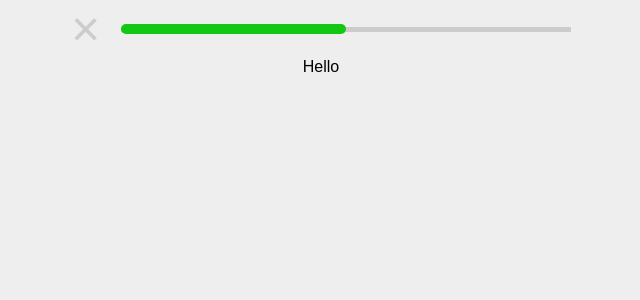
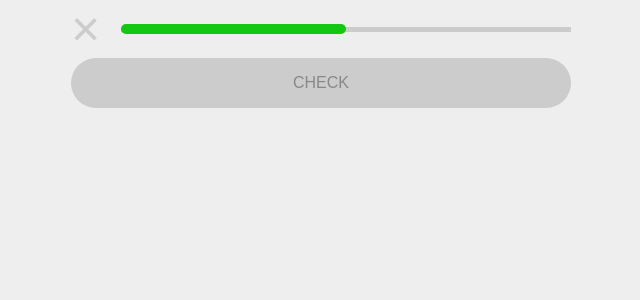
Before and after one commit to bryanjenningz/react-duolingo, a React (Create React App) app: page / in a window 1280 px wide. Shown: the top 300 px of the page, without its empty margins (319-959 px from the left). Built offline with nearby package versions, Linux system fonts and the light colour scheme.

Commit message:
add bottom button

```diff
--- a/src/App.js
+++ b/src/App.js
@@ -35,12 +35,60 @@ const ProgressBar = ({ percent }) => (
   </div>
 );
 
+const SelectedBlocks = ({ blocks }) => (
+  <div style={{ display: "flex", flexWrap: "wrap" }}>
+    {blocks.map(block => (
+      <div key={block.id} style={{ background: "white", padding: 5 }}>
+        {block.text}
+      </div>
+    ))}
+  </div>
+);
+
+const UnselectedBlocks = ({ blocks }) => (
+  <div style={{ display: "flex", flexWrap: "wrap" }}>
+    {blocks.map(block => (
+      <div key={block.id} style={{ background: "white", padding: 5 }}>
+        {block.text}
+      </div>
+    ))}
+  </div>
+);
+
+const CheckButton = () => (
+  <div
+    style={{
+      width: "100%",
+      color: "#888",
+      background: "#ccc",
+      height: 50,
+      display: "flex",
+      alignItems: "center",
+      justifyContent: "center",
+      borderRadius: 100
+    }}
+  >
+    CHECK
+  </div>
+);
+
 class App extends Component {
+  state = { blocks: [], selectedBlockIds: [] };
+
   render() {
+    const { blocks, selectedBlockIds } = this.state;
+    const selectedBlocks = blocks.filter(block =>
+      selectedBlockIds.includes(block.id)
+    );
+    const unselectedBlocks = blocks.filter(
+      block => !selectedBlockIds.includes(block.id)
+    );
     return (
       <div style={{ maxWidth: 500, margin: "0 auto", padding: "0 1em" }}>
         <ProgressBar percent={50} />
-        <div style={{ textAlign: "center" }}>Hello</div>
+        <SelectedBlocks blocks={selectedBlocks} />
+        <UnselectedBlocks blocks={unselectedBlocks} />
+        <CheckButton />
       </div>
     );
   }
```
